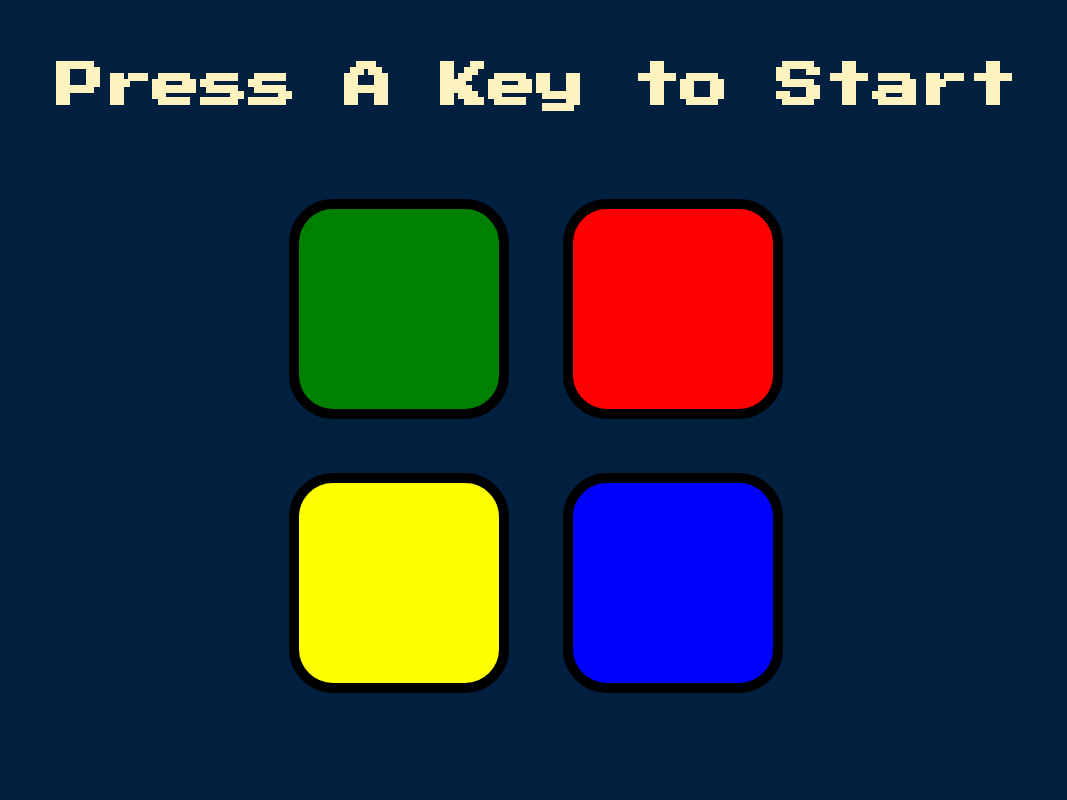
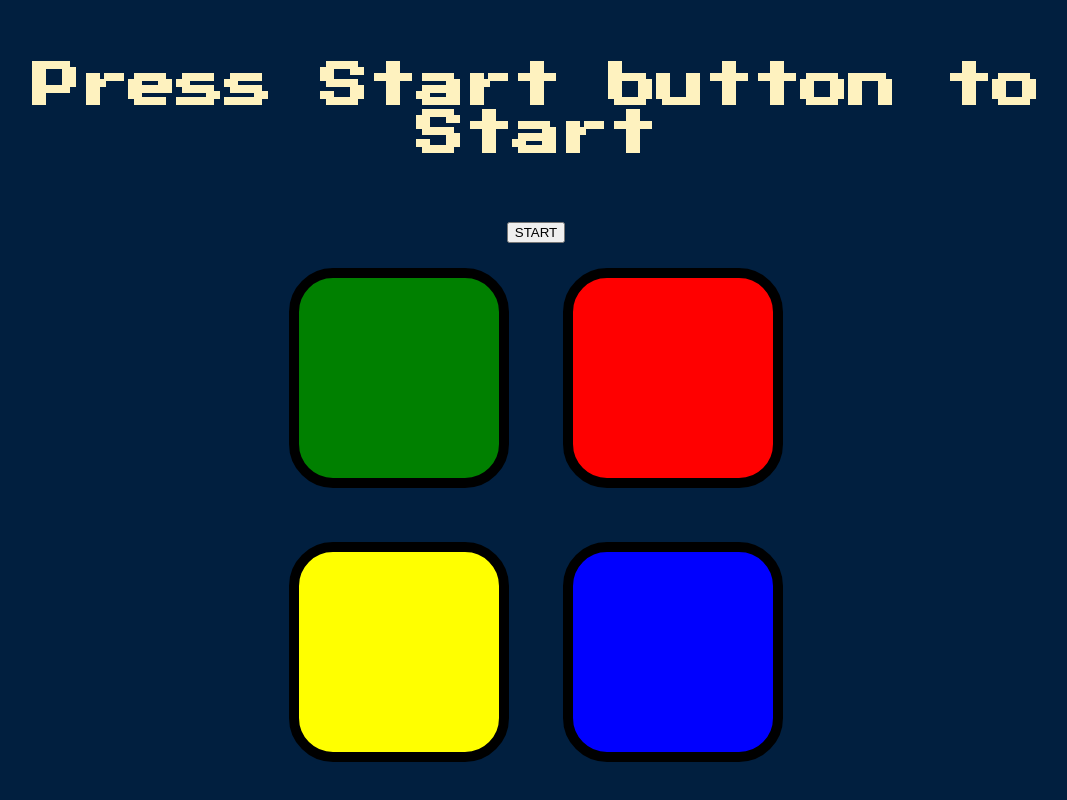
Before and after one commit to AnnaPavlova22/SimonGame, a plain HTML site: page index.html in a window 1280 px wide. Shown: the whole page, without its empty margins (104-1171 px from the left). Drawn offline with nearby package versions, Linux system fonts and the light colour scheme.

Commit message:
Added button in index.html

```diff
--- a/index.html
+++ b/index.html
@@ -7,36 +7,24 @@
   <link rel="stylesheet" href="styles.css">
   <link href="https://fonts.googleapis.com/css?family=Press+Start+2P" rel="stylesheet">
 </head>
-
 <body>
-  <h1 id="level-title">Press A Key to Start</h1>
+  <h1 id="level-title">Press Start button to Start</h1>
+  <button class="start-button">START</button>
   <div class="container">
     <div lass="row">
-
       <div type="button" id="green" class="btn green">
-
       </div>
-
       <div type="button" id="red" class="btn red">
-
       </div>
     </div>
-
     <div class="row">
-
       <div type="button" id="yellow" class="btn yellow">
-
       </div>
       <div type="button" id="blue" class="btn blue">
-
       </div>
-
     </div>
-
   </div>
-
 </body>
 <script src="https://ajax.googleapis.com/ajax/libs/jquery/3.7.1/jquery.min.js"></script>
 <script src="game.js"></script>
-
 </html>
```
